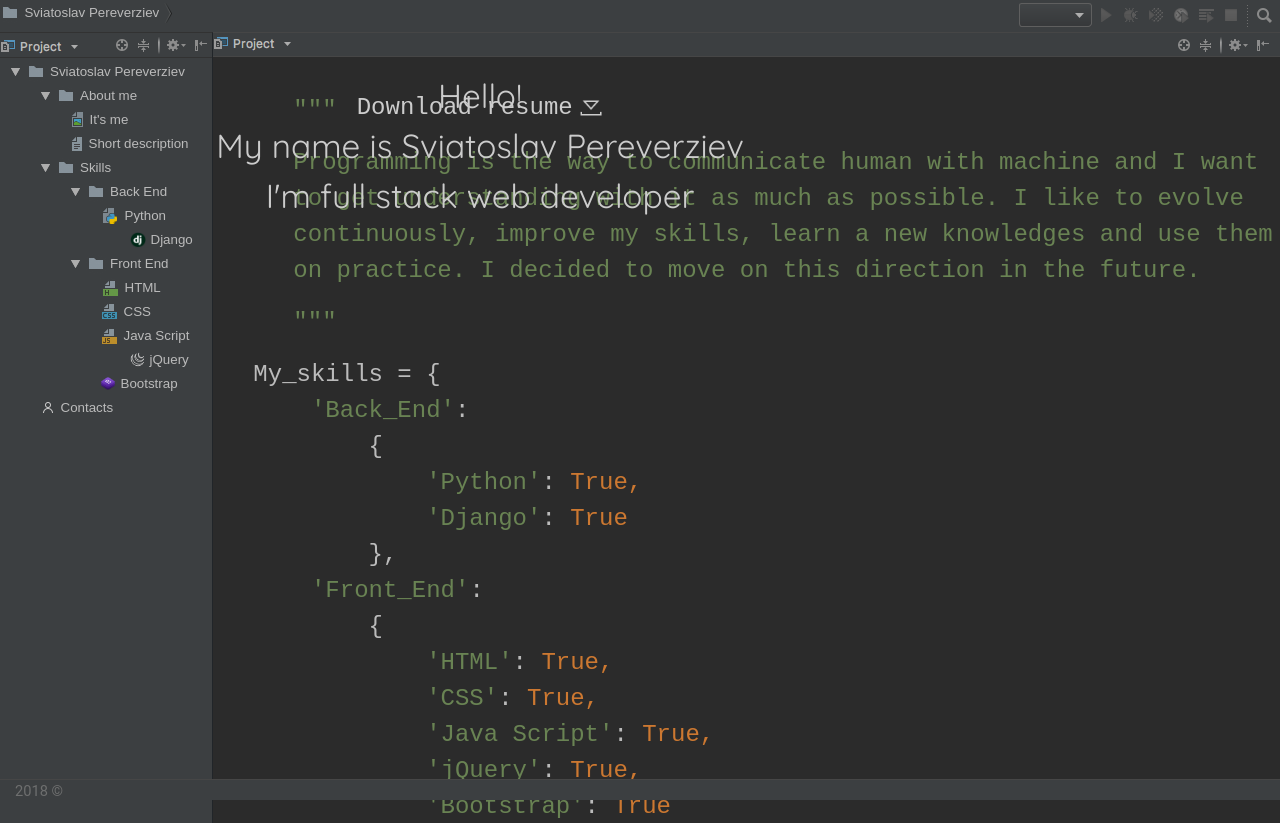
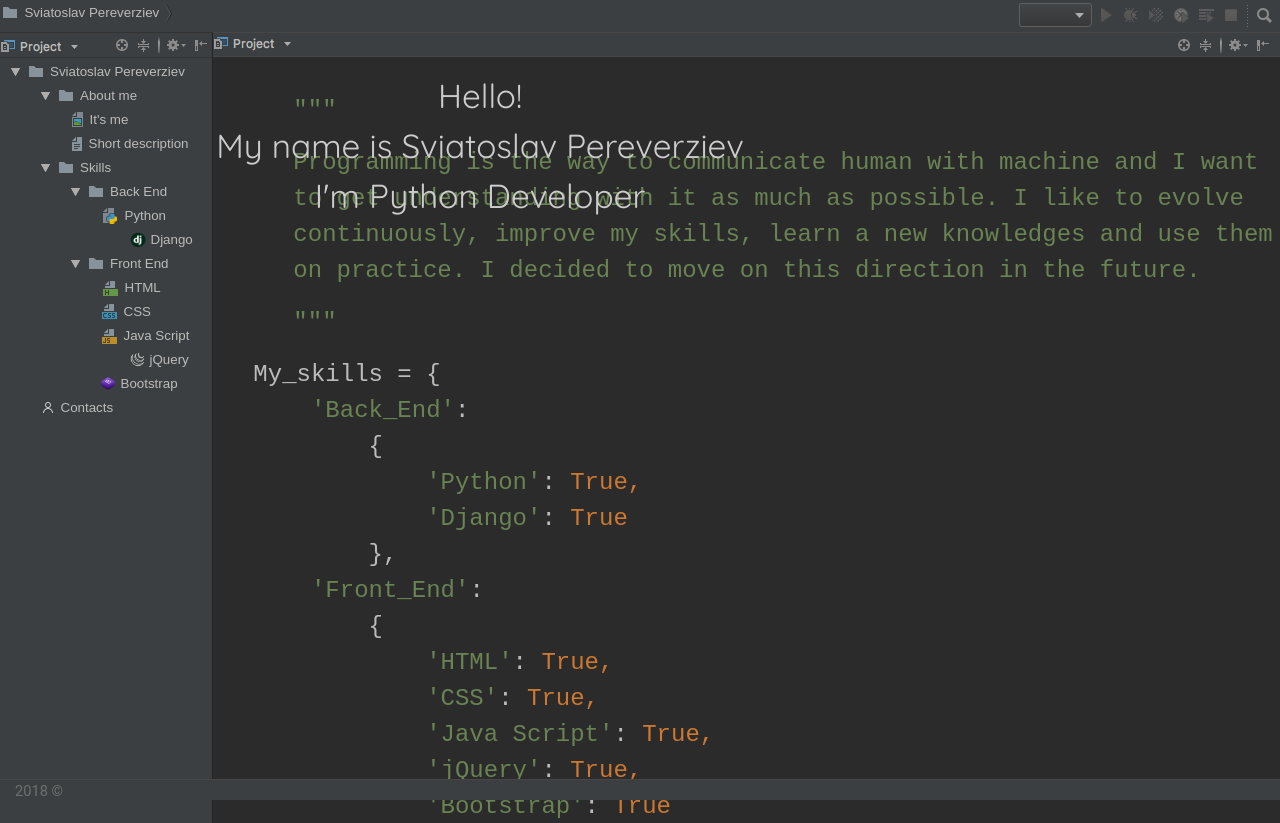
Before and after one commit to sviatoslavpereverzev/Portfolio_site, a plain HTML site: page index.html in a window 1280 px wide. Shown: the top 823 px of the page. Drawn offline with nearby package versions, Linux system fonts and the light colour scheme.

Commit message:
Hid resume

```diff
--- a/index.html
+++ b/index.html
@@ -21,13 +21,13 @@
 		  content="width=device-width, user-scalable=no, initial-scale=1.0, maximum-scale=1.0, minimum-scale=1.0">
 	<meta http-equiv="X-UA-Compatible" content="ie=edge">
 	<meta name="viewport" content="width=device-width,height=device-height,initial-scale=1">
-	<meta name="description" content="Sviatoslav Pereverziev, full stack web developer. " />
+	<meta name="description" content="Sviatoslav Pereverziev, Python Developer. " />
 	<meta name="google-site-verification" content="YtCug4e09ry3x_8x3gxLo6wH-2qMOXljokPXIm72yHE" />
 	<link rel="stylesheet" href="static/css/base.css" type="text/css">
 	<link rel="stylesheet" href="https://stackpath.bootstrapcdn.com/bootstrap/4.1.3/css/bootstrap.min.css">
 	<link href="https://fonts.googleapis.com/css?family=Nanum+Gothic|Quicksand" rel="stylesheet">
 	<link rel="shortcut icon" href="static/image/programming-code.png" type="static/image/x-icon">
-	<title>SP - full stack web developer</title>
+	<title>SP - Python Developer</title>
 </head>
 
 <body>
@@ -195,9 +195,9 @@
 				<div class="center text-center">
 					<p>Hello!</p>
 					<p>My name is Sviatoslav Pereverziev</p>
-					<p>I'm full stack web developer</p>
+					<p>I'm Python Developer</p>
 				</div>
-				<div class="download">
+				<div class="download" style="display:none;">
 					<p>
 						<a target="_blank" href="https://drive.google.com/open?id=1Iw4t8EFwhpUEsaJzfLnzVEgW4MCdfUuM">Download resume</a>
 						<img src="static/image/icons8-downloading-updates-32.png" alt="">
```
